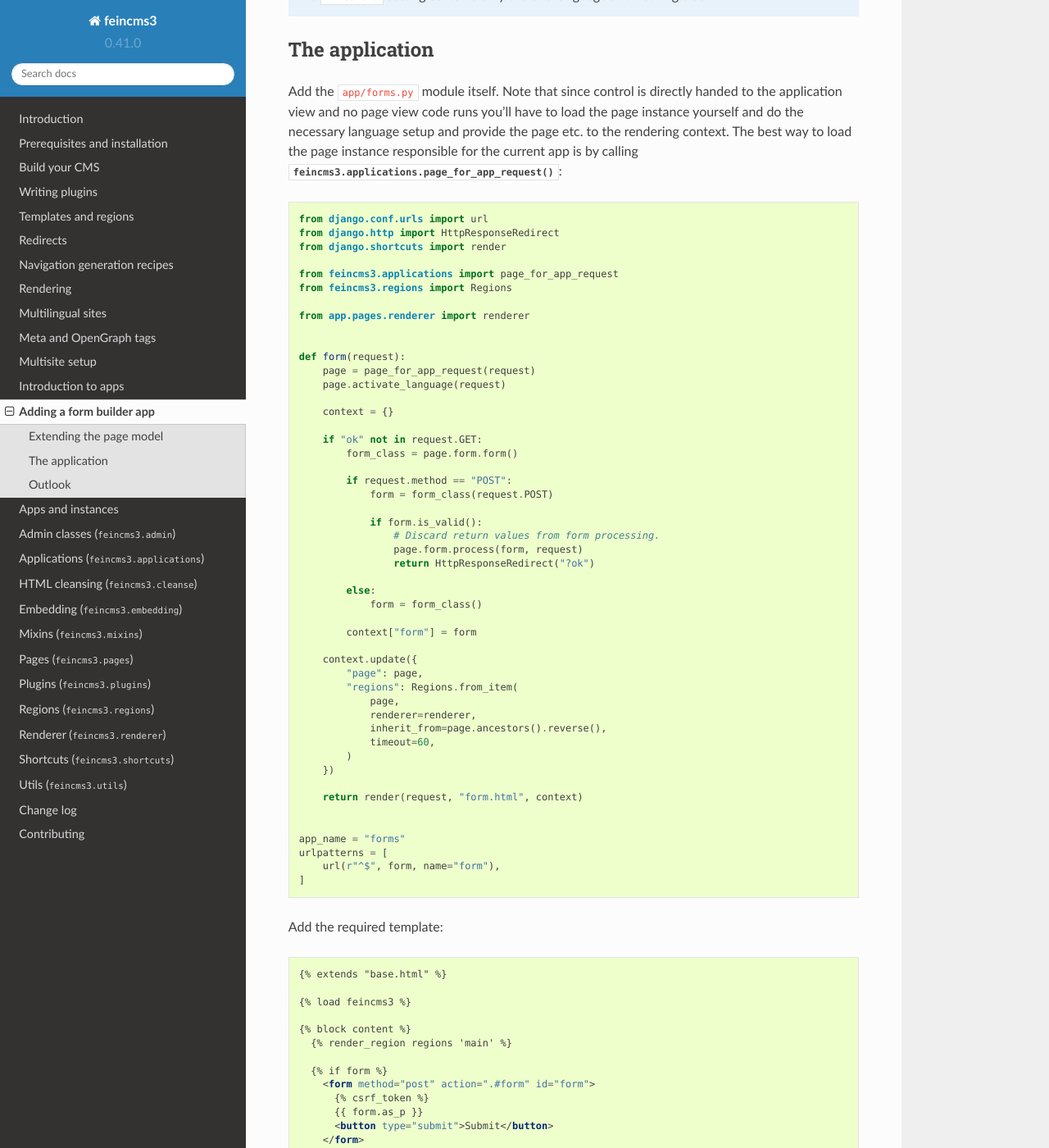
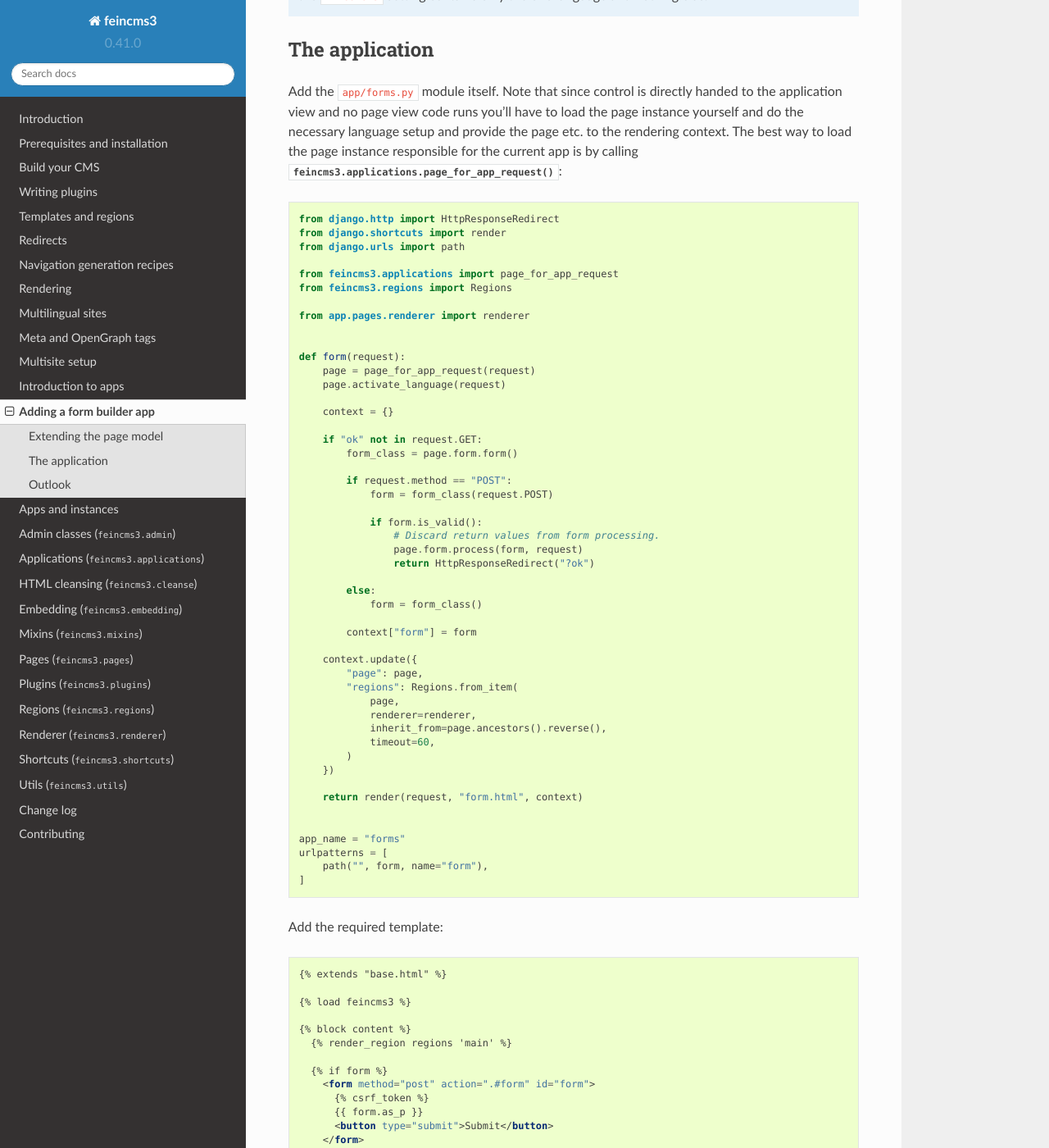
Before and after one commit to feincms/feincms3, a Sphinx documentation site: the page built from docs/guides/apps-form-builder.rst, in a window 1280 px wide and 1400 px high, scrolled down 1090 px. Shown: the whole window at 82% size. Built offline with Sphinx 7.4.7 and the Read the Docs theme 2.0.0, drawn with Linux system fonts in a browser that asks for light colours; the version number could not be read and is left out.

Commit message:
Update apps-form-builder.rst (update urls import) (#26)

```diff
--- a/docs/guides/apps-form-builder.rst
+++ b/docs/guides/apps-form-builder.rst
@@ -72,9 +72,9 @@ calling :func:`feincms3.applications.page_for_app_request`:
 
 .. code-block:: python
 
-    from django.conf.urls import url
     from django.http import HttpResponseRedirect
     from django.shortcuts import render
+    from django.urls import path
 
     from feincms3.applications import page_for_app_request
     from feincms3.regions import Regions
@@ -119,7 +119,7 @@ calling :func:`feincms3.applications.page_for_app_request`:
 
     app_name = "forms"
     urlpatterns = [
-        url(r"^$", form, name="form"),
+        path("", form, name="form"),
     ]
 
 
```
